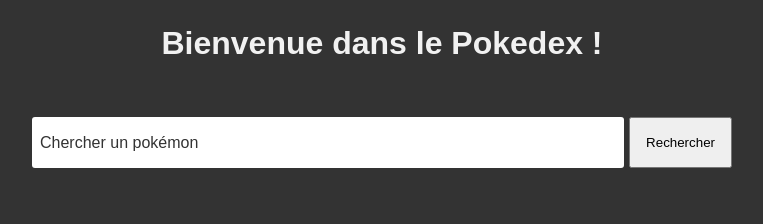
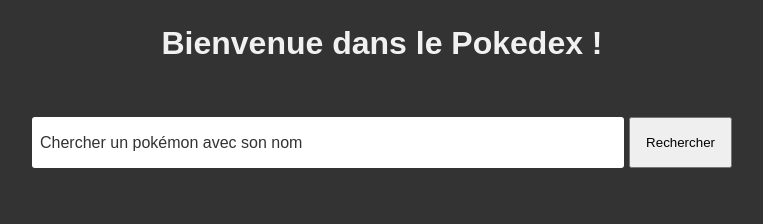
Before and after one commit to malkamat/pokedex, a plain HTML site: page index.html in a window 1280 px wide. Shown: the top 224 px of the page, without its empty margins (258-1021 px from the left). Drawn offline with Linux system fonts and the light colour scheme; no server answers.

Commit message:
Update index.html

```diff
--- a/index.html
+++ b/index.html
@@ -10,7 +10,7 @@
     <h1>Bienvenue dans le Pokedex !</h1>
 
     <form class="recherche-poke">
-        <label for="recherche">Chercher un pokémon</label>
+        <label for="recherche">Chercher un pokémon avec son nom</label>
         <input type="text" id="recherche">
         <button type="submit">Rechercher</button>
 
```
